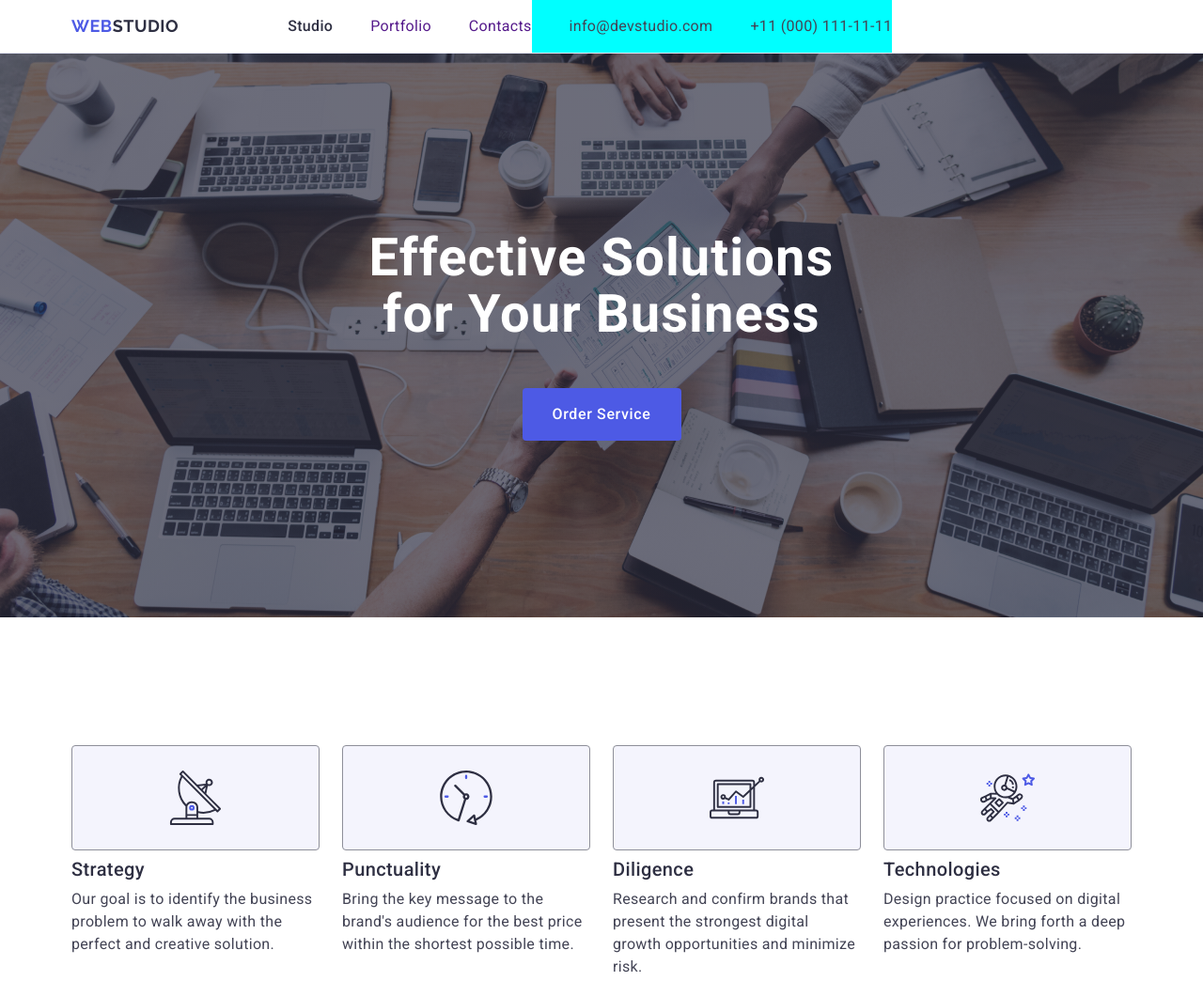
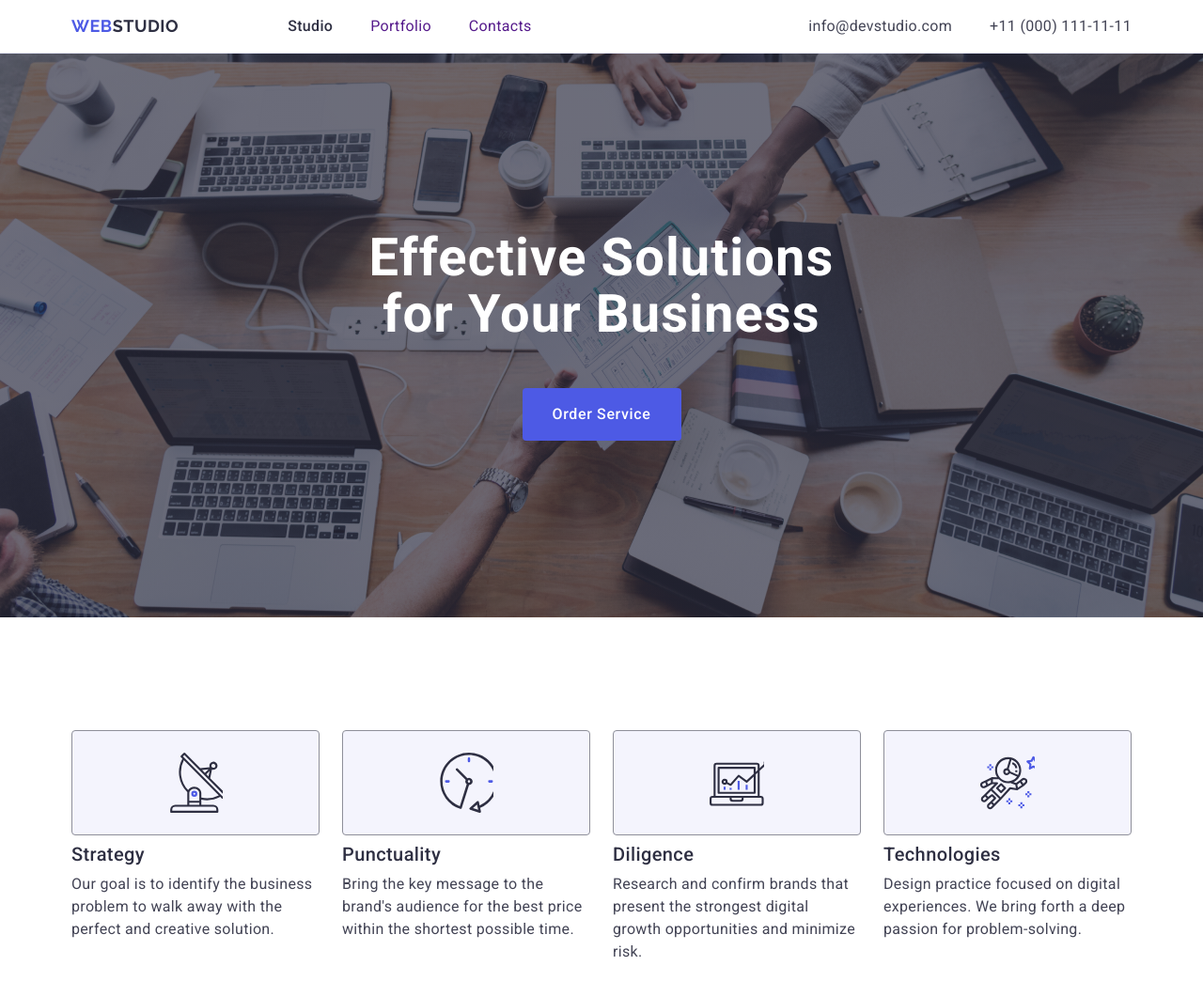
Before and after one commit to oxonomy14/goit-markup-hw-04, a plain HTML site: page index.html in a window 1280 px wide. Shown: the top 1044 px of the page at 94% size. Drawn offline with nearby package versions, Linux system fonts and the light colour scheme.

Commit message:
fixed section#1 and section#2

```diff
--- a/css/style.css
+++ b/css/style.css
@@ -6,6 +6,9 @@ body {
   line-height: 150%;
   letter-spacing: 0.02em;
   background-color: #fff;
+  margin: 0 auto;
+
+
 }
 
 a {
@@ -19,6 +22,12 @@ ol {
 
 button {
   cursor: pointer;
+  font-family: inherit;
+  color: currentColor;
+}
+
+input {
+  font-family: inherit;
 }
 
 button:hover {
@@ -33,6 +42,7 @@ button:focus {
   max-width: 1158px;
   padding: 0 15px;
   margin: 0 auto;
+
 
 }
 
@@ -62,6 +72,7 @@ img {
 
 .elementy_header {
   display: flex;
+  justify-content: space-between;
 }
 
 .nav_header {
@@ -89,8 +100,7 @@ img {
   gap: 40px;
 }
 
-.nav_menu_li {
-}
+
 
 .nav_menu_link {
   font-weight: 500;
@@ -111,9 +121,13 @@ img {
 
 .address {
   font-style: normal;
-  margin-right: 0;
+  display: flex;
+}
 
-  background-color: aqua;
+.address-list {
+  padding: 0;
+  display: flex;
+  gap: 40px;
 }
 
 .address_link {
@@ -147,6 +161,7 @@ img {
   max-width: 1440px;
   background-size: cover;
   background-position: center;
+  margin: 0 auto;
 
 }
 
@@ -159,7 +174,7 @@ img {
   color: #fff;
   max-width: 496px;
 }
-.section_top_button {
+.section-top-button {
   background-color: #4d5ae5;
   font-weight: 500;
   font-size: 16px;
@@ -175,36 +190,40 @@ img {
   margin: 48px auto 0;
 }
 
-.section_top_button:hover {
+.section-top-button:hover {
   background-color: #404bbf;
 }
-.section_top_button:focus {
+.section-top-button:focus {
   background-color: #404bbf;
 }
 
-/*FIRST SECTION - Конец */
+.transition {
+  background-color: 250ms cubic-bezier(0.4, 0, 0.2, 1);
+}
+
+/* -------------------------- */
 
 /*SECOND SECTION  - Начало*/
 
-.section_second {
-  /*padding: 120px 0;*/
-}
+
 
 .visually-hidden {
   position: absolute;
-
   width: 1px;
   height: 1px;
   margin: -1px;
   border: 0;
   padding: 0;
-
+  white-space: nowrap;
+  clip-path: inset(100%);
   clip: rect(0 0 0 0);
   overflow: hidden;
 }
 
 .section-second-svg-box {
   display: flex;
+  align-items: center;
+  justify-content: center;
   border: 1px solid #8e8f99;
   border-radius: 4px;
   width: 264px;
@@ -231,14 +250,14 @@ img {
 }
 
 .section_second_list {
-  display: flex;
+   display: flex;
   gap: 24px;
-  /*padding: 0 156px;*/
-  padding: 0 0;
+  padding-left: 0px;
+  margin: 0;
 }
 
 .section_second_li {
-  flex-basis: calc((100% - 72px) / 4);
+ width: calc((100% - 72px) / 4);
 }
 
 .section_second_title {
@@ -255,11 +274,11 @@ img {
 }
 
 .section_third_list {
-  background-color: #ffffff;
+background-color: #ffffff;
   display: flex;
   gap: 24px;
   padding-left: 0px;
-  padding-right: 0px;
+  margin: 0;
 }
 
 .section_third_main_title {
@@ -280,9 +299,6 @@ img {
     0 6.7px 5.3px  #434455, 0 12.5px 10px  #434455,
     0 22.3px 17.9px  #434455, 0 41.8px 33.4px  #434455,
     0 100px 80px  #434455;
-
-
-
 
   inset 1px 1px  #434455;
 }
@@ -349,7 +365,7 @@ img {
   column-gap: 24px;
   row-gap: 48px;
   padding-left: 0px;
-  padding-right: 0px;
+  margin: 0;
 }
 
 .section_fourth_li {
--- a/index.html
+++ b/index.html
@@ -41,13 +41,13 @@
           </ul>
         </nav>
         <address class="address">
-          <ul class="nav_menu">
-            <li class="nav_menu_li">
+          <ul class="address-list">
+            <li class="address-li">
               <a class="address_link" href="mailto:info@devstudio.com"
                 >info@devstudio.com</a
               >
             </li>
-            <li class="nav_menu_li">
+            <li class="address-li">
               <a class="address_link" href="tel:+110001111111"
                 >+11 (000) 111-11-11</a
               >
@@ -63,7 +63,7 @@
           <h1 class="section_top_title">
             Effective Solutions for Your Business
           </h1>
-          <button class="section_top_button" type="button">
+          <button class="section-top-button transition" type="button">
             Order Service
           </button>
         </div>
@@ -75,7 +75,11 @@
             <li class="section_second_li">
               <div class="section-second-svg-box">
                 <svg>
-                  <use href="./images/icons.svg#icon-antenna-1"></use>
+                  <use
+                    href="./images/icons.svg#icon-antenna-1"
+                    width="64"
+                    heidth="64"
+                  ></use>
                 </svg>
               </div>
               <h3 class="section_second_title">Strategy</h3>
@@ -86,7 +90,13 @@
             </li>
             <li class="section_second_li">
               <div class="section-second-svg-box">
-                <svg><use href="./images/icons.svg#icon-clock-1"></use></svg>
+                <svg>
+                  <use
+                    href="./images/icons.svg#icon-clock-1"
+                    width="64"
+                    heidth="64"
+                  ></use>
+                </svg>
               </div>
               <h3 class="section_second_title">Punctuality</h3>
               <p class="section_second_descr">
@@ -97,7 +107,11 @@
             <li class="section_second_li">
               <div class="section-second-svg-box">
                 <svg>
-                  <use href="./images/icons.svg#icon-diagram-1"></use>
+                  <use
+                    href="./images/icons.svg#icon-diagram-1"
+                    width="64"
+                    heidth="64"
+                  ></use>
                 </svg>
               </div>
               <h3 class="section_second_title">Diligence</h3>
@@ -109,7 +123,11 @@
             <li class="section_second_li">
               <div class="section-second-svg-box">
                 <svg>
-                  <use href="./images/icons.svg#icon-astronaut-1"></use>
+                  <use
+                    href="./images/icons.svg#icon-astronaut-1"
+                    width="64"
+                    heidth="64"
+                  ></use>
                 </svg>
               </div>
               <h3 class="section_second_title">Technologies</h3>
@@ -382,7 +400,6 @@
             </a>
           </div>
         </div>
-
       </div>
     </footer>
   </body>
```
Lines whose indentation alone changed are shown as unchanged.
